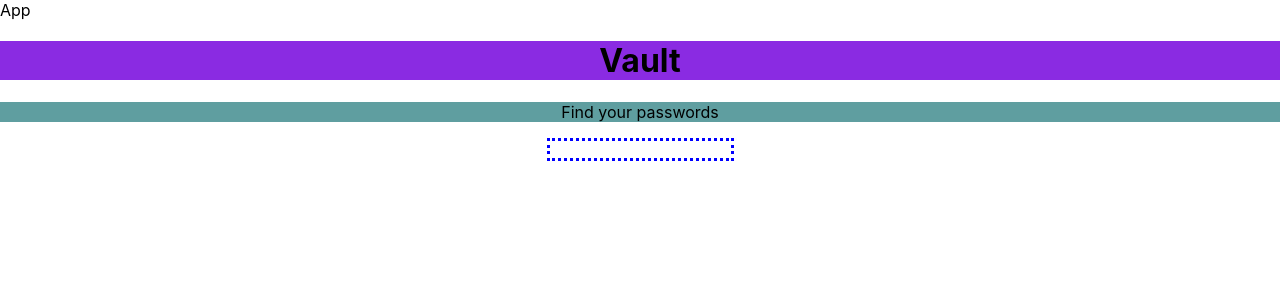
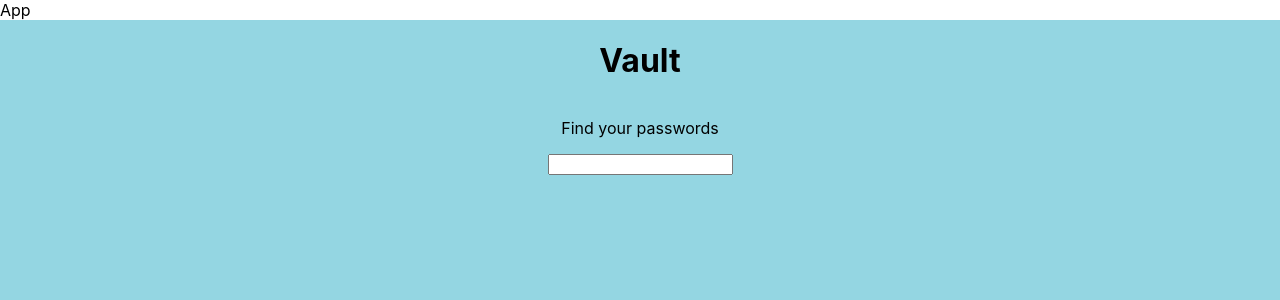
Before and after one commit to leonie-bu/vault, a React (Vite) app: page / in a window 1280 px wide. Shown: the top 300 px of the page. Built offline with nearby package versions, Linux system fonts and the light colour scheme.

Commit message:
💄 Update styling and grid of dashboard.css

```diff
--- a/src/app/pages/Dashboard/Dashboard.module.css
+++ b/src/app/pages/Dashboard/Dashboard.module.css
@@ -1,15 +1,7 @@
-.heading {
-  background-color: blueviolet;
+.container {
+  display: grid;
+  align-content: start;
+  justify-items: center;
+  height: 100vh;
+  background-color: rgb(148, 214, 226);
 }
-
-.text {
-  background-color: cadetblue;
-}
-
-.container {
-  text-align: center;
-}
-
-.input {
-  border: dotted blue;
-}
```
